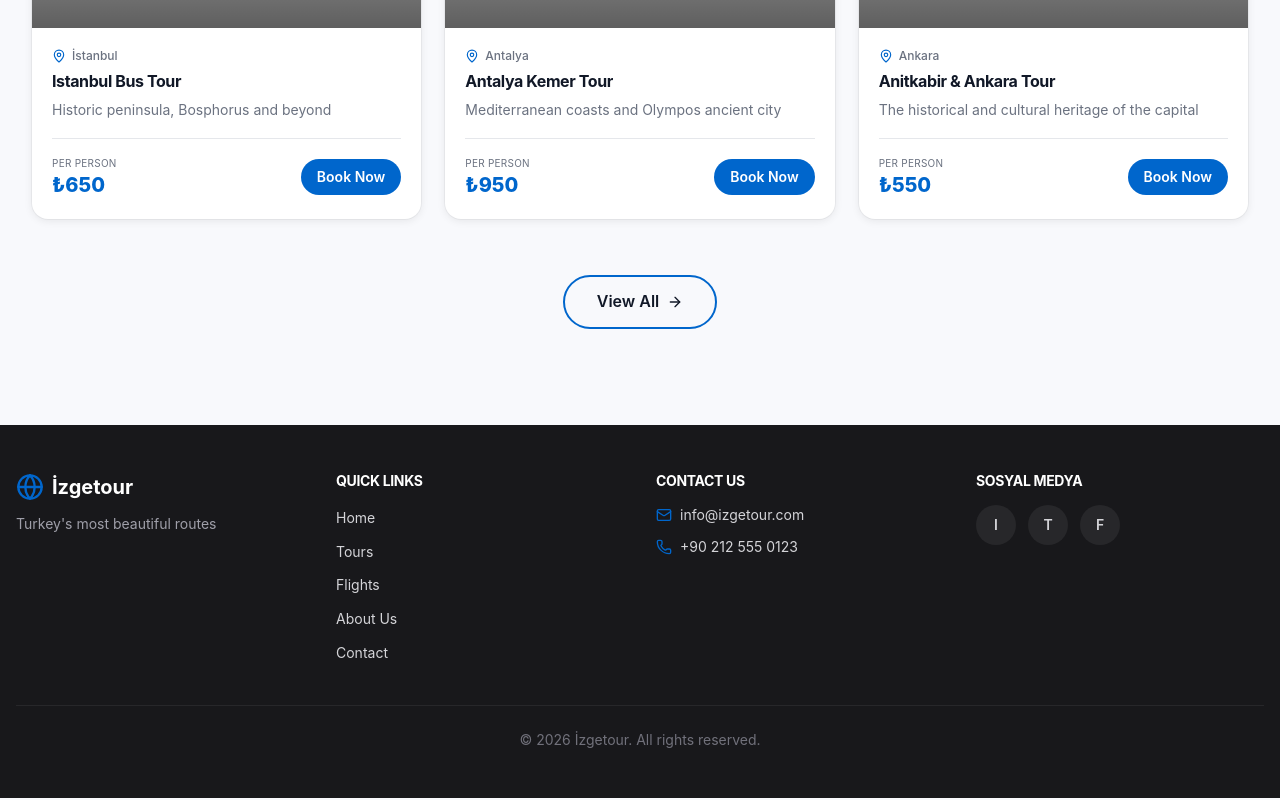
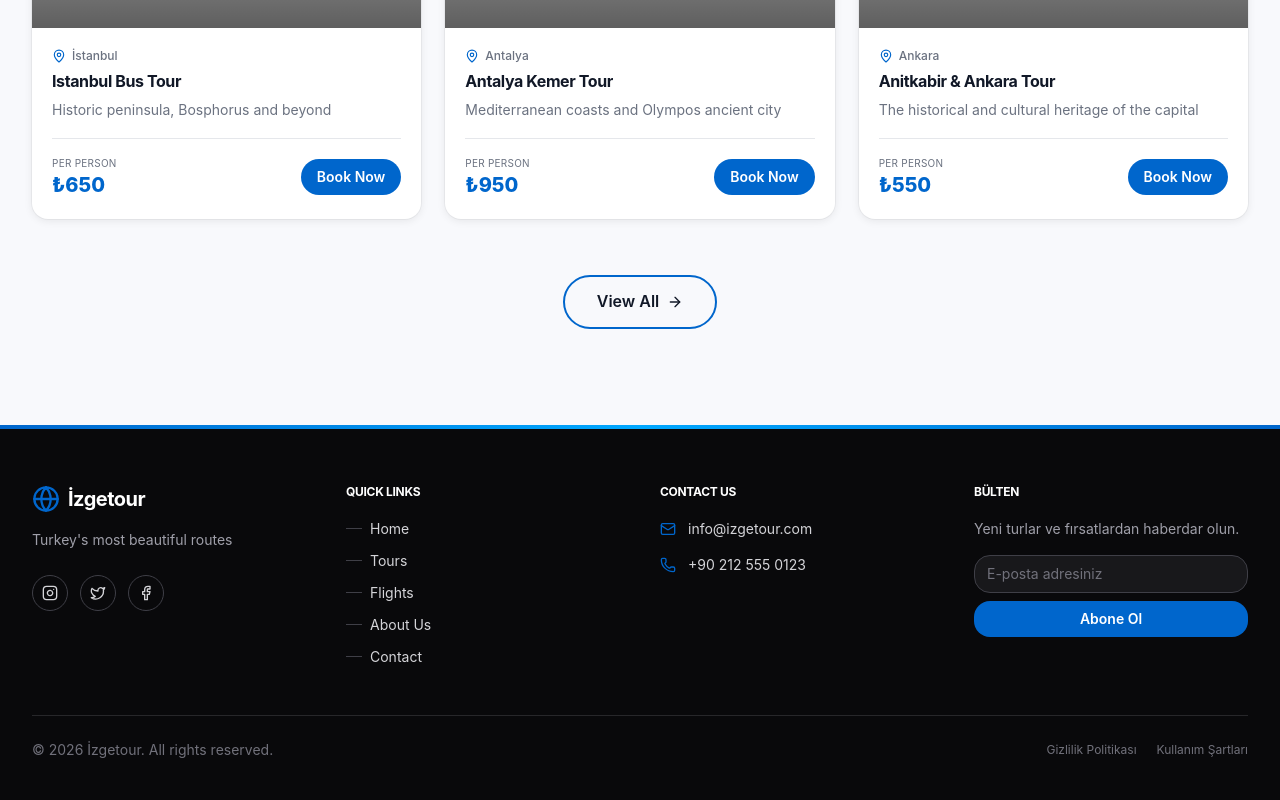
Before and after one commit to ahmettas21/izgetour, a Next.js app: page /en in a window 1280 px wide. Shown: the part 1792-2592 px from the top of the page. Built offline with nearby package versions, Linux system fonts and the light colour scheme; grey boxes are pictures that could not be loaded.

Commit message:
feat: Footer — brand gradient bar, lucide social icons, newsletter form, animated nav links

```diff
--- a/src/components/Footer.tsx
+++ b/src/components/Footer.tsx
@@ -1,6 +1,24 @@
 import { useTranslations } from 'next-intl';
 import { Link } from '@/i18n/navigation';
-import { Globe, Mail, Phone } from 'lucide-react';
+import { Globe, Mail, Phone, Instagram, Twitter, Facebook } from 'lucide-react';
+
+const SOCIAL = [
+  {
+    label: 'Instagram',
+    icon: Instagram,
+    href: 'https://instagram.com',
+  },
+  {
+    label: 'Twitter',
+    icon: Twitter,
+    href: 'https://twitter.com',
+  },
+  {
+    label: 'Facebook',
+    icon: Facebook,
+    href: 'https://facebook.com',
+  },
+];
 
 export default function Footer() {
   const t = useTranslations('footer');
@@ -8,79 +26,136 @@
   const year = new Date().getFullYear();
 
   return (
-    <footer className="bg-zinc-900 text-zinc-300">
-      <div className="mx-auto max-w-7xl px-4 py-12">
-        <div className="grid grid-cols-1 gap-8 sm:grid-cols-2 lg:grid-cols-4">
-          {/* Brand */}
-          <div>
+    <footer className="bg-zinc-950 text-zinc-300">
+      {/* Top wave separator */}
+      <div
+        className="h-1 w-full"
+        style={{
+          background:
+            'linear-gradient(90deg, var(--brand) 0%, #00a8ff 50%, var(--brand) 100%)',
+        }}
+      />
+
+      <div className="mx-auto max-w-7xl px-4 pb-10 pt-14 sm:px-6 lg:px-8">
+        <div className="grid grid-cols-1 gap-10 sm:grid-cols-2 lg:grid-cols-4">
+          {/* ── Brand ─────────────────────────────────── */}
+          <div className="lg:col-span-1">
             <Link href="/" className="flex items-center gap-2">
-              <Globe className="h-7 w-7 text-[#0066CC]" />
-              <span className="text-xl font-bold text-white">İzgetour</span>
+              <Globe className="h-7 w-7 text-[var(--brand)]" />
+              <span className="text-xl font-bold tracking-tight text-white">
+                İzgetour
+              </span>
             </Link>
-            <p className="mt-3 text-sm leading-relaxed text-zinc-400">{t('tagline')}</p>
+            <p className="mt-4 text-sm leading-relaxed text-zinc-400">
+              {t('tagline')}
+            </p>
+
+            {/* Social icons */}
+            <div className="mt-6 flex gap-3">
+              {SOCIAL.map(({ label, icon: Icon, href }) => (
+                <a
+                  key={label}
+                  href={href}
+                  target="_blank"
+                  rel="noopener noreferrer"
+                  aria-label={label}
+                  className="flex h-9 w-9 items-center justify-center rounded-full border border-zinc-700 text-zinc-400 transition-all duration-200 hover:border-[var(--brand)] hover:bg-[var(--brand)] hover:text-white"
+                >
+                  <Icon className="h-4 w-4" />
+                </a>
+              ))}
+            </div>
           </div>
 
-          {/* Quick Links */}
+          {/* ── Quick Links ───────────────────────────── */}
           <div>
-            <h3 className="mb-4 text-sm font-semibold uppercase tracking-wider text-white">
+            <h3 className="mb-5 text-xs font-bold uppercase tracking-widest text-white">
               {t('quickLinks')}
             </h3>
-            <ul className="space-y-2">
-              {(['home', 'tours', 'flights', 'about', 'contact'] as const).map((key) => (
+            <ul className="space-y-3">
+              {(['home', 'tours', 'flights', 'about', 'contact'] as const).map(
+                (key) => (
                   <li key={key}>
                     <Link
                       href={key === 'home' ? '/' : `/${key}`}
-                    className="text-sm hover:text-[#0066CC]"
+                      className="group flex items-center gap-2 text-sm text-zinc-400 transition-colors hover:text-white"
                     >
+                      <span className="h-px w-4 bg-zinc-700 transition-all group-hover:w-6 group-hover:bg-[var(--brand)]" />
                       {tNav(key)}
                     </Link>
                   </li>
-              ))}
+                ),
+              )}
             </ul>
           </div>
 
-          {/* Contact */}
+          {/* ── Contact ───────────────────────────────── */}
           <div>
-            <h3 className="mb-4 text-sm font-semibold uppercase tracking-wider text-white">
+            <h3 className="mb-5 text-xs font-bold uppercase tracking-widest text-white">
               {t('contactUs')}
             </h3>
-            <ul className="space-y-3">
-              <li className="flex items-center gap-2 text-sm">
-                <Mail className="h-4 w-4 shrink-0 text-[#0066CC]" />
-                <a href={`mailto:${t('email')}`} className="hover:text-[#0066CC]">
-                  {t('email')}
+            <ul className="space-y-4">
+              <li>
+                <a
+                  href={`mailto:${t('email')}`}
+                  className="group flex items-start gap-3 text-sm text-zinc-400 transition-colors hover:text-white"
+                >
+                  <Mail className="mt-0.5 h-4 w-4 shrink-0 text-[var(--brand)]" />
+                  <span>{t('email')}</span>
                 </a>
               </li>
-              <li className="flex items-center gap-2 text-sm">
-                <Phone className="h-4 w-4 shrink-0 text-[#0066CC]" />
-                <a href={`tel:${t('phone')}`} className="hover:text-[#0066CC]">
-                  {t('phone')}
+              <li>
+                <a
+                  href={`tel:${t('phone')}`}
+                  className="group flex items-start gap-3 text-sm text-zinc-400 transition-colors hover:text-white"
+                >
+                  <Phone className="mt-0.5 h-4 w-4 shrink-0 text-[var(--brand)]" />
+                  <span>{t('phone')}</span>
                 </a>
               </li>
             </ul>
           </div>
 
-          {/* Social placeholder */}
+          {/* ── Newsletter ────────────────────────────── */}
           <div>
-            <h3 className="mb-4 text-sm font-semibold uppercase tracking-wider text-white">
-              Sosyal Medya
+            <h3 className="mb-5 text-xs font-bold uppercase tracking-widest text-white">
+              Bülten
             </h3>
-            <div className="flex gap-3">
-              {['Instagram', 'Twitter', 'Facebook'].map((social) => (
-                <a
-                  key={social}
-                  href="#"
-                  className="flex h-10 w-10 items-center justify-center rounded-full bg-zinc-800 text-sm font-semibold text-zinc-400 transition-colors hover:bg-[#0066CC] hover:text-white"
+            <p className="mb-4 text-sm text-zinc-400">
+              Yeni turlar ve fırsatlardan haberdar olun.
+            </p>
+            <form
+              onSubmit={(e) => e.preventDefault()}
+              className="flex flex-col gap-2"
             >
-                  {social[0]}
-                </a>
-              ))}
-            </div>
+              <input
+                type="email"
+                placeholder="E-posta adresiniz"
+                className="rounded-lg border border-zinc-700 bg-zinc-900 px-3 py-2 text-sm text-white placeholder-zinc-500 outline-none transition-colors focus:border-[var(--brand)]"
+              />
+              <button
+                type="submit"
+                className="rounded-lg bg-[var(--brand)] px-4 py-2 text-sm font-semibold text-white transition-colors hover:bg-[var(--brand-dark)]"
+              >
+                Abone Ol
+              </button>
+            </form>
           </div>
         </div>
 
-        <div className="mt-10 border-t border-zinc-800 pt-6 text-center text-sm text-zinc-500">
+        {/* Bottom bar */}
+        <div className="mt-12 flex flex-col items-center gap-3 border-t border-zinc-800 pt-6 sm:flex-row sm:justify-between">
+          <p className="text-sm text-zinc-500">
             © {year} İzgetour. {t('rights')}
+          </p>
+          <div className="flex gap-5 text-xs text-zinc-500">
+            <a href="#" className="hover:text-white transition-colors">
+              Gizlilik Politikası
+            </a>
+            <a href="#" className="hover:text-white transition-colors">
+              Kullanım Şartları
+            </a>
+          </div>
         </div>
       </div>
     </footer>
```
Lines whose indentation alone changed are shown as unchanged.
